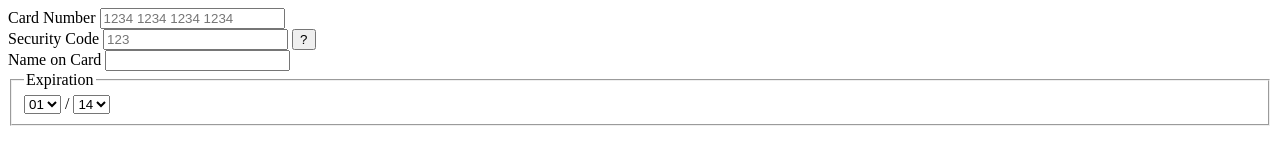
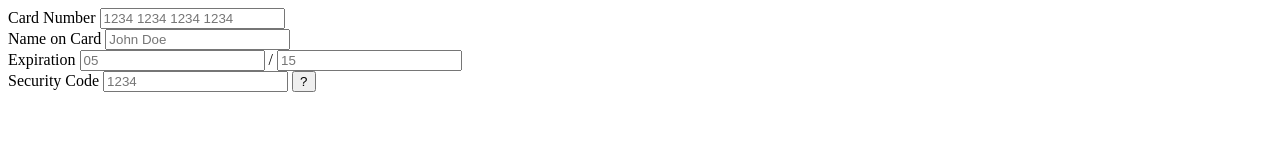
Before and after one commit to thomaschadwick/Credit-Card-Me, a plain HTML site: page index.html in a window 1280 px wide. Drawn offline with Linux system fonts and the light colour scheme.

Commit message:
completely re-done

```diff
--- a/ccme.css
+++ b/ccme.css
@@ -1,4 +1,4 @@
-.ccme input, .ccme select, .ccme label, .ccme fieldset, .ccme legend, .ccme button {
+.ccme input, .ccme label, .ccme button {
     position: relative;
     padding: 0;
     margin: 0;
@@ -12,95 +12,91 @@
     -moz-border-radius: 0;
     border-radius: 0;
 }
-.ccme label, .ccme legend, .ccme fieldset {
+.ccme label {
     line-height: 1.5em;
     height: 1.5em;
     color: #5e656b;
+    display: block;
+}
+.ccme input {
+    display: inline-block;
+}
+.ccme .ccme-container {
+    display: inline-block;
+    margin-bottom: 0.4em;
 }
 .ccme {
     position: relative;
     display: block;
     font-size: 16px;
-    font-family:'Source Sans Pro', 'Helvtica', 'Arial', san-serif;
+    font-family:'Helvetica', 'Arial', san-serif;
     text-align: left;
 }
 .ccme .ccme-well {
-    border: 1px solid rgba(220, 220, 220, 1);
+    width: 20.7em;
+    position: relative;
+    background-color: rgba(240, 240, 240, 1);
+    border: 1px solid rgba(200, 200, 200, 1);
     padding: 1em;
-    padding-top: 1.5em;
-    padding-bottom: 1.5em;
-    width: 30em;
-    background-color: rgba(238, 238, 238, 1);
-    position: relative;
 }
-.ccme label {
-    display: block;
-    border: 0px solid pink;
+.ccme .ccme-number {
+    padding: 0.4em;
+    font-size: 1.7em;
+    width: 11.2em;
 }
-.ccme select {
-    display: inline-block;
+.ccme .ccme-name {
+    padding: 0.4em;
+    font-size: 1.2em;
 }
-.ccme .ccme-container-expiration, .ccme .ccme-container-code, .ccme .ccme-container-name, .ccme .ccme-container-number {
-    display: inline-block;
-    border: 1px solid pink;
+.ccme .ccme-expiration {
+    padding: 0.4em;
+    font-size: 1.2em;
+    width: 1.2em;
 }
-.ccme .ccme-container-name, .ccme .ccme-container-expiration {
-    margin: 0;
-    padding: 0;
-    height: 6em;
-}
-.ccme label {
-    font-size: 1.4em;
+.ccme .ccme-code {
+    padding: 0.4em;
+    font-size: 1.2em;
+    width: 2.3em;
+    /*or 2em for 3 character code */
 }
 .ccme .ccme-btn {
-    font-size: 1.7em;
-    padding: 0.3em;
-    padding-left: 0.5em;
-    padding-right: 0.5em;
-    display: inline-block;
-    position: relative;
+    border: 1px solid #d9d9d9;
+    padding: 0.4em;
+    padding-top: 0.5em;
+    padding-bottom: 0.5em;
+    font-size: 1.1em;
+    background: #f5f5f5;
+    background-image: -webkit-linear-gradient(top, #f5f5f5, #f9f9f9);
+    background-image: -moz-linear-gradient(top, #f5f5f5, #f9f9f9);
+    background-image: -ms-linear-gradient(top, #f5f5f5, #f9f9f9);
+    background-image: -o-linear-gradient(top, #f5f5f5, #f9f9f9);
+    background-image: linear-gradient(to bottom, #f5f5f5, #f9f9f9);
+    font-family: Georgia;
+    color: #000000;
+    text-decoration: none;
 }
-.ccme .ccme-number {
-    width: 11.9em;
-    height: 2em;
-    padding: 0.2em;
-    padding-right: 0.1em;
-    padding-left: 0.4em;
-    font-size: 1.6em;
-    margin-top: 0.2em;
-    margin-bottom: 1em;
+.ccme .ccme-btn:hover {
+    border: 1px solid #c0c0c0;
+    -webkit-box-shadow: 0px 0px 1px 0px #bbb;
+    box-shadow: 0px 0px 1px 0px #bbb;
+    cursor: pointer;
+    background: #f9f9f9;
+    background-image: -webkit-linear-gradient(top, #f9f9f9, #fbfbfb);
+    background-image: -moz-linear-gradient(top, #f9f9f9, #fbfbfb);
+    background-image: -ms-linear-gradient(top, #f9f9f9, #fbfbfb);
+    background-image: -o-linear-gradient(top, #f9f9f9, #fbfbfb);
+    background-image: linear-gradient(to bottom, #f9f9f9, #fbfbfb);
+    text-decoration: none;
 }
-.ccme .ccme-code {
-    width: 2.3em;
-    height: 2em;
-    padding: 0.2em;
-    padding-right: 0.1em;
-    padding-left: 0.4em;
-    font-size: 1.6em;
-    margin-top: 0.2em;
-    margin-bottom: 1em;
+.ccme .ccme-btn:active {
+    border: 1px solid #bbb;
+    -webkit-box-shadow: inset 0px 0px 1px 1px #d0d0d0;
+    box-shadow: inset 0px 0px 1px 1px #d0d0d0;
+    background: #e0e0e0;
+    background-image: -webkit-linear-gradient(top, #e0e0e0, #e5e5e5);
+    background-image: -moz-linear-gradient(top, #e0e0e0, #e5e5e5);
+    background-image: -ms-linear-gradient(top, #e0e0e0, #e5e5e5);
+    background-image: -o-linear-gradient(top, #e0e0e0, #e5e5e5);
+    background-image: linear-gradient(to bottom, #e0e0e0, #e5e5e5);
+    text-decoration: none;
 }
-.ccme .ccme-name {
-    width: 10em;
-    font-size: 1.2em;
-    padding: 0.5em;
-}
-/*.ccme .ccme-month {
-    font-size: 1.2em;
-    height: 2.3em;
-    border: 1px solid rgba(130, 130, 130, 1);
-    background-color: rgba(255, 255, 255, 1);
-    color: rgba(100, 100, 100, 1);
-    margin-bottom: 5px;
-}*/
-select {
-    width: 3.5em;
-    font-size: 1em;
-    line-height: 1em;
-    height: 2em;
-    border: 1px solid #c7cbce;
-}
-
-fieldset {
-    display: none;
-}
--- a/index.html
+++ b/index.html
@@ -5,44 +5,27 @@
                 <section class="ccme-container">
                     <div class="ccme-container-number">
                         <label for="card-number" class="ccme-label-card-number">Card Number</label>
-                        <input type="text" name="card-number" id="card-number" class="ccme-number" placeholder="1234 1234 1234 1234">
-                    </div>
-                    <div class="ccme-container-code">
-                        <label for="card-code">Security Code</label>
-                        <input type="text" name="card-code" id="card-code" class="ccme-code" placeholder="123">
-                        <button type="button" class="ccme-btn">?</button>
+                        <input type="tel" name="card-number" id="card-number" class="ccme-number" placeholder="1234 1234 1234 1234">
                     </div>
                 </section>
                 <section class="ccme-container">
                     <div class="ccme-container-name">
                         <label for="card-name">Name on Card</label>
-                        <input type="text" name="card-name" id="card-name" class="ccme-name">
+                        <input type="text" name="card-name" id="card-name" class="ccme-name" placeholder="John Doe">
                     </div>
-                    <fieldset class="ccme-container-expiration">
-                        <legend>Expiration</legend>
-                        <select name="card-expmonth" title="Credit Card Expiration Month" id="card-expmonth" class="ccme-month">
-                            <option>01</option>
-                            <option>02</option>
-                            <option>03</option>
-                            <option>04</option>
-                            <option>05</option>
-                            <option>06</option>
-                            <option>07</option>
-                            <option>08</option>
-                            <option>09</option>
-                            <option>10</option>
-                            <option>11</option>
-                            <option>12</option>
-                        </select> <span class="ccmd-slash">/</span>
+                </section>
+                <section class="ccme-container">
+                    <label for="card-expmonth">Expiration</label>
+                    <input type="tel" name="card-expmonth" id="card-expmonth" class="ccme-expiration" placeholder="05"> <span class="ccmd-slash">/</span>
 
-                        <select name="card-expyear" title="Credit Card Expiration Year" id="card-expyear" class="ccme-year">
-                            <option>14</option>
-                            <option>15</option>
-                            <option>16</option>
-                            <option>17</option>
-                            <option>18</option>
-                        </select>
-                    </fieldset>
+                    <input type="tel" name="card-expyear" id="card-expyear" class="ccme-expiration" placeholder="15">
+                </section>
+                <section>
+                    <div class="ccme-container-code">
+                        <label for="card-code">Security Code</label>
+                        <input type="tel" name="card-code" id="card-code" class="ccme-code" placeholder="1234">
+                        <button type="button" class="ccme-btn">?</button>
+                    </div>
                 </section>
             </div>
         </section>
```
